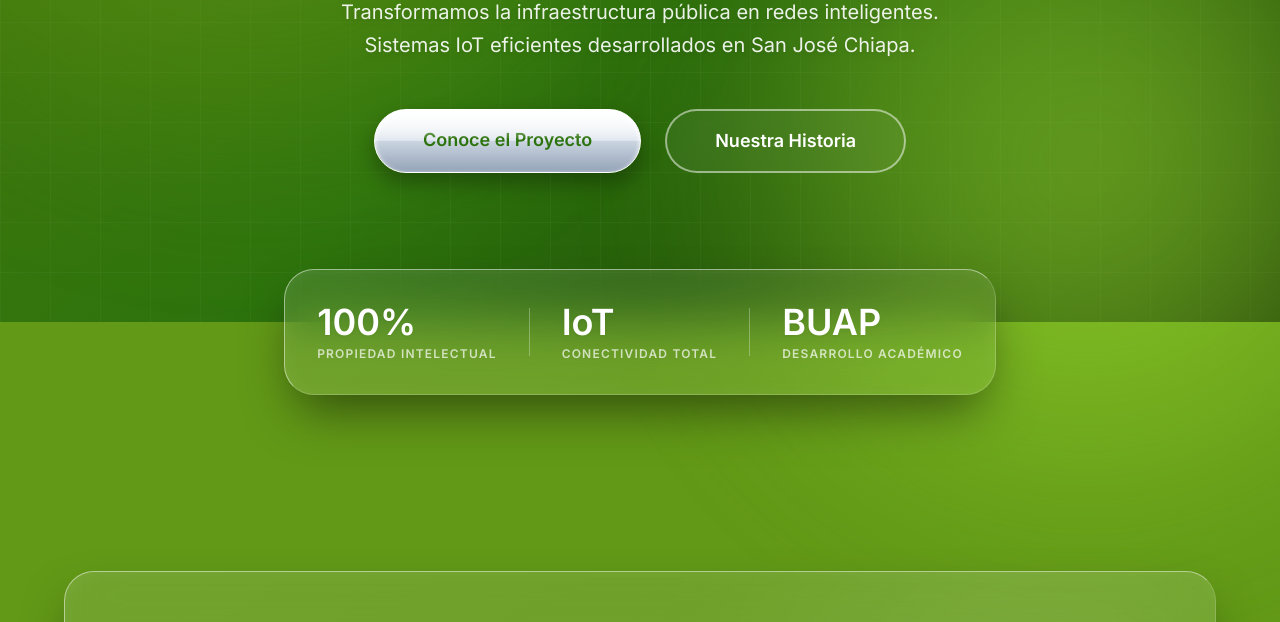
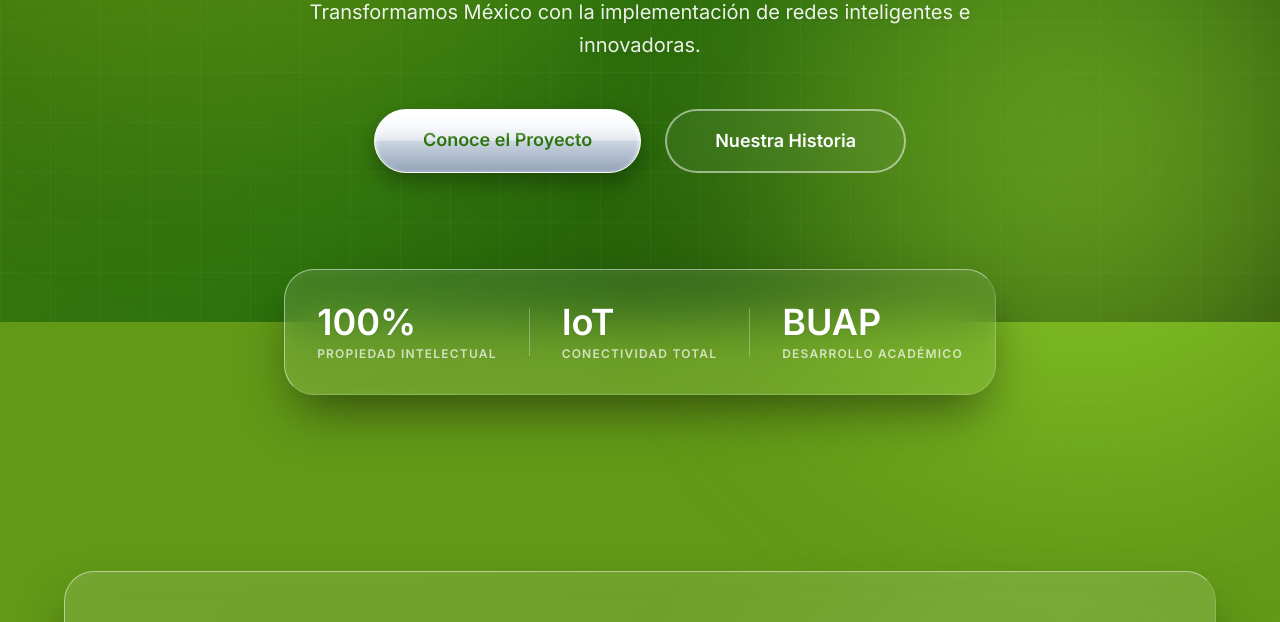
Before and after one commit to anjepol/Citros, a plain HTML site: page index.html in a window 1280 px wide. Shown: the part 478-1100 px from the top of the page. Drawn offline with nearby package versions, Linux system fonts and the light colour scheme.

Commit message:
Actualizar index.html

```diff
--- a/index.html
+++ b/index.html
@@ -209,7 +209,7 @@
                 </h1>
 
                 <p class="text-xl text-white/90 max-w-2xl mx-auto mb-12 font-medium leading-relaxed drop-shadow-md">
-                    Transformamos la infraestructura pública en redes inteligentes. Sistemas IoT eficientes desarrollados en San José Chiapa.
+                    Transformamos México con la implementación de redes inteligentes e innovadoras.
                 </p>
 
                 <div class="flex flex-col sm:flex-row justify-center gap-6">
```
